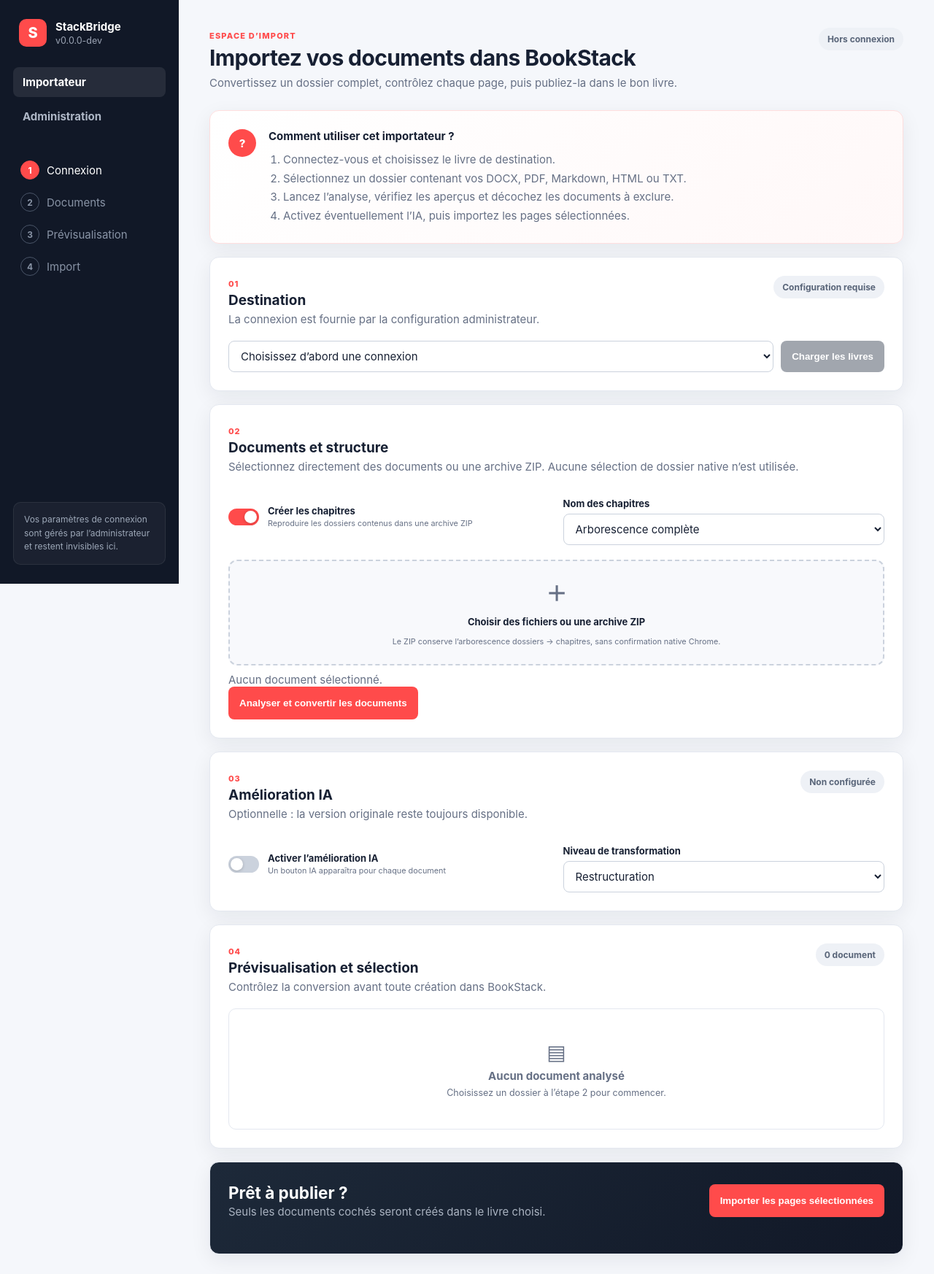
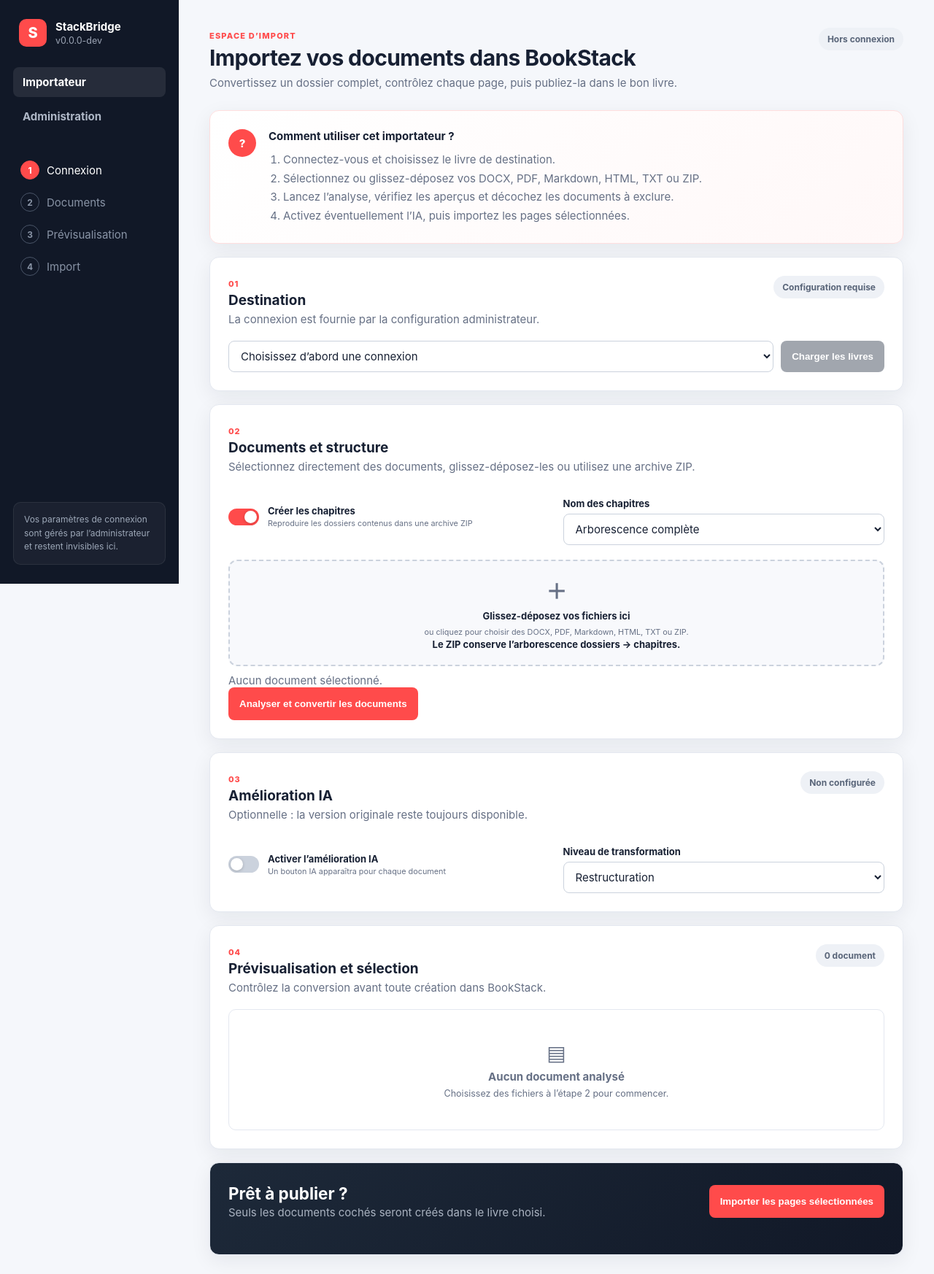
Before and after one commit to odi2050/stackbridge, a Flask app: page / in a window 1280 px wide. Shown: the top 1746 px of the page at 73% size. Run offline with Flask 3, Linux system fonts and the light colour scheme.

Commit message:
Add drag and drop file upload area

```diff
--- a/templates/index.html
+++ b/templates/index.html
@@ -1,11 +1,11 @@
 <!doctype html><html lang="fr"><head><meta charset="utf-8"><meta name="viewport" content="width=device-width,initial-scale=1"><title>{{ app_name }} — {{ app_description }}</title><link rel="stylesheet" href="/static/style.css?v={{ app_version }}"><link rel="stylesheet" href="/static/uploader.css?v={{ app_version }}"></head>
 <body><div class="shell"><aside><div class="brand"><span class="brand-mark">S</span><div><strong>{{ app_name }}</strong><small>v{{ app_version }}</small></div></div><nav><a class="active" href="/">Importateur</a><a href="/admin">Administration</a></nav><div class="steps"><span class="step active"><b>1</b>Connexion</span><span class="step"><b>2</b>Documents</span><span class="step"><b>3</b>Prévisualisation</span><span class="step"><b>4</b>Import</span></div><div class="aside-note">Vos paramètres de connexion sont gérés par l’administrateur et restent invisibles ici.</div></aside>
 <main><header class="page-head"><div><span class="eyebrow">ESPACE D’IMPORT</span><h1>Importez vos documents dans BookStack</h1><p>Convertissez un dossier complet, contrôlez chaque page, puis publiez-la dans le bon livre.</p></div><span id="status" class="status-pill">Hors connexion</span></header>
-<div class="help-card"><div class="help-icon">?</div><div><strong>Comment utiliser cet importateur ?</strong><ol><li>Connectez-vous et choisissez le livre de destination.</li><li>Sélectionnez un dossier contenant vos DOCX, PDF, Markdown, HTML ou TXT.</li><li>Lancez l’analyse, vérifiez les aperçus et décochez les documents à exclure.</li><li>Activez éventuellement l’IA, puis importez les pages sélectionnées.</li></ol></div></div>
+<div class="help-card"><div class="help-icon">?</div><div><strong>Comment utiliser cet importateur ?</strong><ol><li>Connectez-vous et choisissez le livre de destination.</li><li>Sélectionnez ou glissez-déposez vos DOCX, PDF, Markdown, HTML, TXT ou ZIP.</li><li>Lancez l’analyse, vérifiez les aperçus et décochez les documents à exclure.</li><li>Activez éventuellement l’IA, puis importez les pages sélectionnées.</li></ol></div></div>
 <section><div class="section-title"><div><span class="section-number">01</span><h2>Destination</h2><p>La connexion est fournie par la configuration administrateur.</p></div><span id="bookstack-state" class="badge">Vérification…</span></div><div class="input-action"><select id="book"><option value="">Choisissez d’abord une connexion</option></select><button id="connect">Charger les livres</button></div></section>
-<section><div class="section-title"><div><span class="section-number">02</span><h2>Documents et structure</h2><p>Sélectionnez directement des documents ou une archive ZIP. Aucune sélection de dossier native n’est utilisée.</p></div></div><div class="grid compact"><label class="toggle"><input id="structure" type="checkbox" checked><span></span><div><strong>Créer les chapitres</strong><small>Reproduire les dossiers contenus dans une archive ZIP</small></div></label><div><label>Nom des chapitres</label><select id="mode"><option value="full">Arborescence complète</option><option value="last">Dernier dossier seulement</option></select></div></div><div class="source-picker" style="grid-template-columns:1fr"><label class="source-card"><input id="files" type="file" multiple accept=".docx,.pdf,.md,.markdown,.html,.htm,.txt,.zip"><span class="upload-icon">＋</span><strong>Choisir des fichiers ou une archive ZIP</strong><small>Le ZIP conserve l’arborescence dossiers → chapitres, sans confirmation native Chrome.</small></label></div><div id="file-summary" class="hint">Aucun document sélectionné.</div><button id="analyze" class="primary">Analyser et convertir les documents</button></section>
+<section><div class="section-title"><div><span class="section-number">02</span><h2>Documents et structure</h2><p>Sélectionnez directement des documents, glissez-déposez-les ou utilisez une archive ZIP.</p></div></div><div class="grid compact"><label class="toggle"><input id="structure" type="checkbox" checked><span></span><div><strong>Créer les chapitres</strong><small>Reproduire les dossiers contenus dans une archive ZIP</small></div></label><div><label>Nom des chapitres</label><select id="mode"><option value="full">Arborescence complète</option><option value="last">Dernier dossier seulement</option></select></div></div><div class="source-picker" style="grid-template-columns:1fr"><label id="drop-zone" class="source-card" tabindex="0"><input id="files" type="file" multiple accept=".docx,.pdf,.md,.markdown,.html,.htm,.txt,.zip"><span class="upload-icon">＋</span><strong>Glissez-déposez vos fichiers ici</strong><small>ou cliquez pour choisir des DOCX, PDF, Markdown, HTML, TXT ou ZIP.</small><span class="drop-formats">Le ZIP conserve l’arborescence dossiers → chapitres.</span></label></div><div id="file-summary" class="hint">Aucun document sélectionné.</div><button id="analyze" class="primary">Analyser et convertir les documents</button></section>
 <section><div class="section-title"><div><span class="section-number">03</span><h2>Amélioration IA</h2><p>Optionnelle : la version originale reste toujours disponible.</p></div><span id="ai-state" class="badge">Vérification…</span></div><div class="grid compact"><label class="toggle"><input id="aion" type="checkbox"><span></span><div><strong>Activer l’amélioration IA</strong><small>Un bouton IA apparaîtra pour chaque document</small></div></label><div><label>Niveau de transformation</label><select id="level"><option value="light">Nettoyage léger</option><option value="structure" selected>Restructuration</option><option value="enrich">Enrichissement prudent</option></select></div></div></section>
-<section><div class="section-title"><div><span class="section-number">04</span><h2>Prévisualisation et sélection</h2><p>Contrôlez la conversion avant toute création dans BookStack.</p></div><span id="doc-count" class="badge">0 document</span></div><div id="items" class="items"><div class="empty"><span>▤</span><strong>Aucun document analysé</strong><small>Choisissez un dossier à l’étape 2 pour commencer.</small></div></div></section>
+<section><div class="section-title"><div><span class="section-number">04</span><h2>Prévisualisation et sélection</h2><p>Contrôlez la conversion avant toute création dans BookStack.</p></div><span id="doc-count" class="badge">0 document</span></div><div id="items" class="items"><div class="empty"><span>▤</span><strong>Aucun document analysé</strong><small>Choisissez des fichiers à l’étape 2 pour commencer.</small></div></div></section>
 <section class="import-card"><div><h2>Prêt à publier ?</h2><p>Seuls les documents cochés seront créés dans le livre choisi.</p></div><button id="import" class="primary">Importer les pages sélectionnées</button><div id="result"></div></section>
 </main></div>
 <div id="modal"><div class="modalbox"><div class="bar"><h2 id="mtitle"></h2><button id="close">✕</button></div><div class="tabs"><button data-v="original">Original</button><button data-v="ai">✨ IA</button></div><article id="preview"></article></div></div>
```
